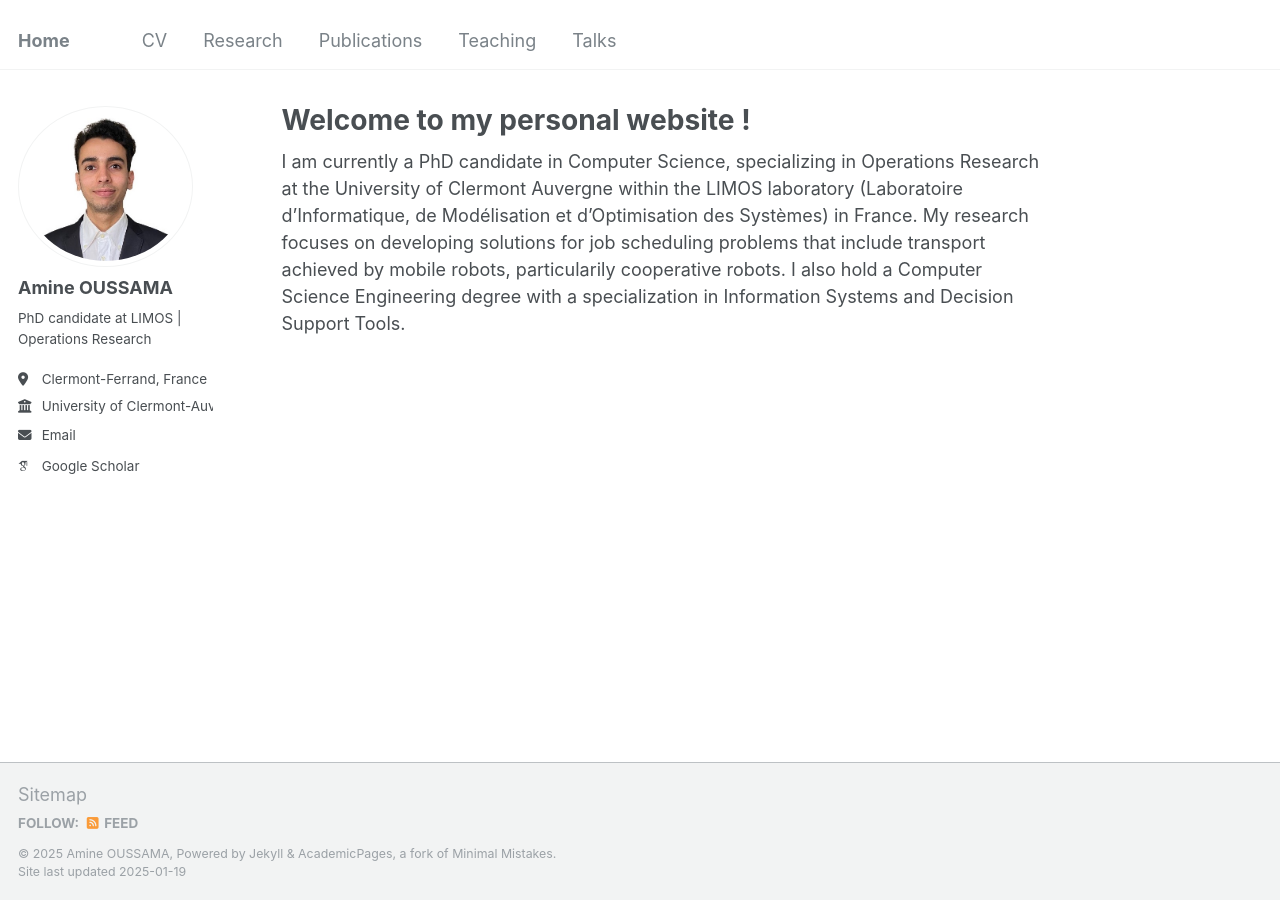
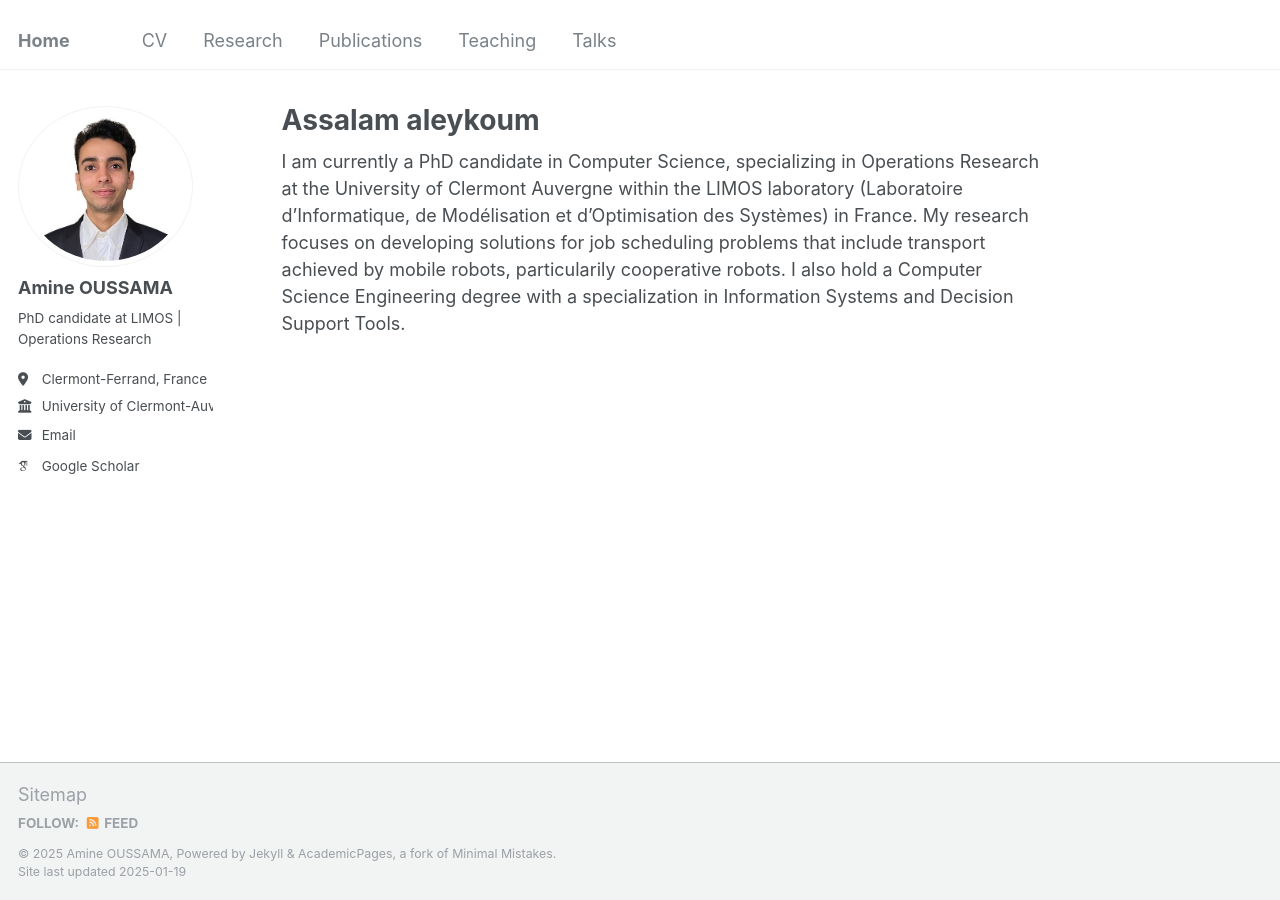
Before and after one commit to amine-oussama/amine-oussama.github.io, a Jekyll site: the page built from _pages/about.md, in a window 1280 px wide. Built offline with Jekyll 4.4.1, drawn with Linux system fonts in a browser that asks for light colours; some web fonts are replaced.

Commit message:
Update about.md

```diff
--- a/_pages/about.md
+++ b/_pages/about.md
@@ -1,6 +1,6 @@
 ---
 permalink: /
-title: "Welcome to my personal website !"
+title: "Assalam aleykoum"
 author_profile: true
 redirect_from:
   - /about/
```
